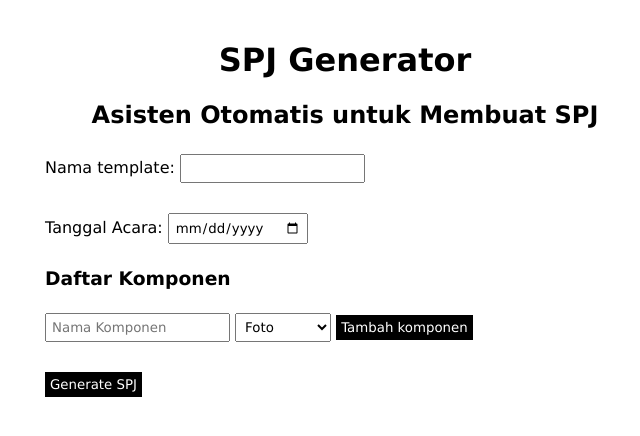
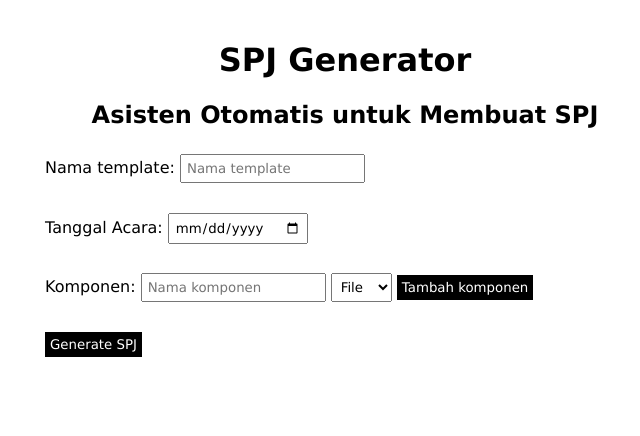
Before and after one commit to miguroi/spj-generator, a Flask app: page / in a window 1280 px wide. Shown: the top 436 px of the page, without its empty margins (295-935 px from the left). Run offline with Flask 3, Linux system fonts and the light colour scheme; parts of the project's set-up code (start-up, migrations or seed data) failed here and were passed over.

Commit message:
fixing styles.css

```diff
--- a/templates/index.html
+++ b/templates/index.html
@@ -12,22 +12,22 @@
 
     <div id="template-form">
         <label for="template-name">Nama template:</label>
-        <input type="text" id="template-name" required>
+        <input type="text" id="template-name" placeholder="Nama template">
     </div>
 
     <div id="date-form">
         <label for="date">Tanggal Acara:</label>
-        <input type="date" id="date" required>
+        <input type="date" id="date" placeholder="Tanggal">
     </div>
 
-    <h3>Daftar Komponen</h3>
+    <h3></h3>
     <div id="components-list"></div>
-
     <div id="add-component-form">
-        <input type="text" id="new-component-name" placeholder="Nama Komponen">
+        <label for="component">Komponen:</label>
+        <input type="text" id="new-component-name" placeholder="Nama komponen">
         <select id="new-component-type">
+            <option value="File">File</option>
             <option value="Foto">Foto</option>
-            <option value="Dokumen">Dokumen</option>
         </select>
         <button id="add-component-btn">Tambah komponen</button>
     </div>
```
Also changed, not shown: 1 other file.
